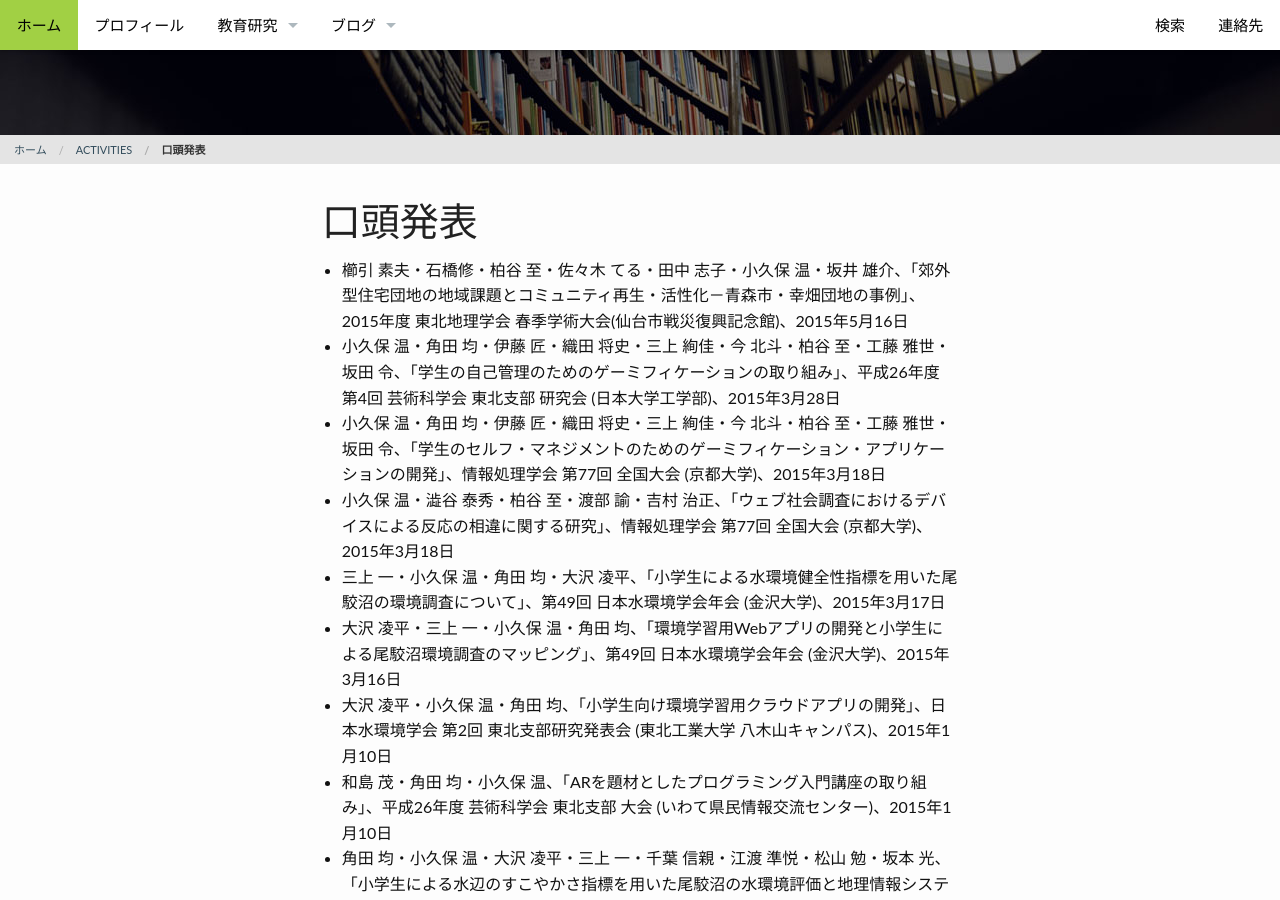
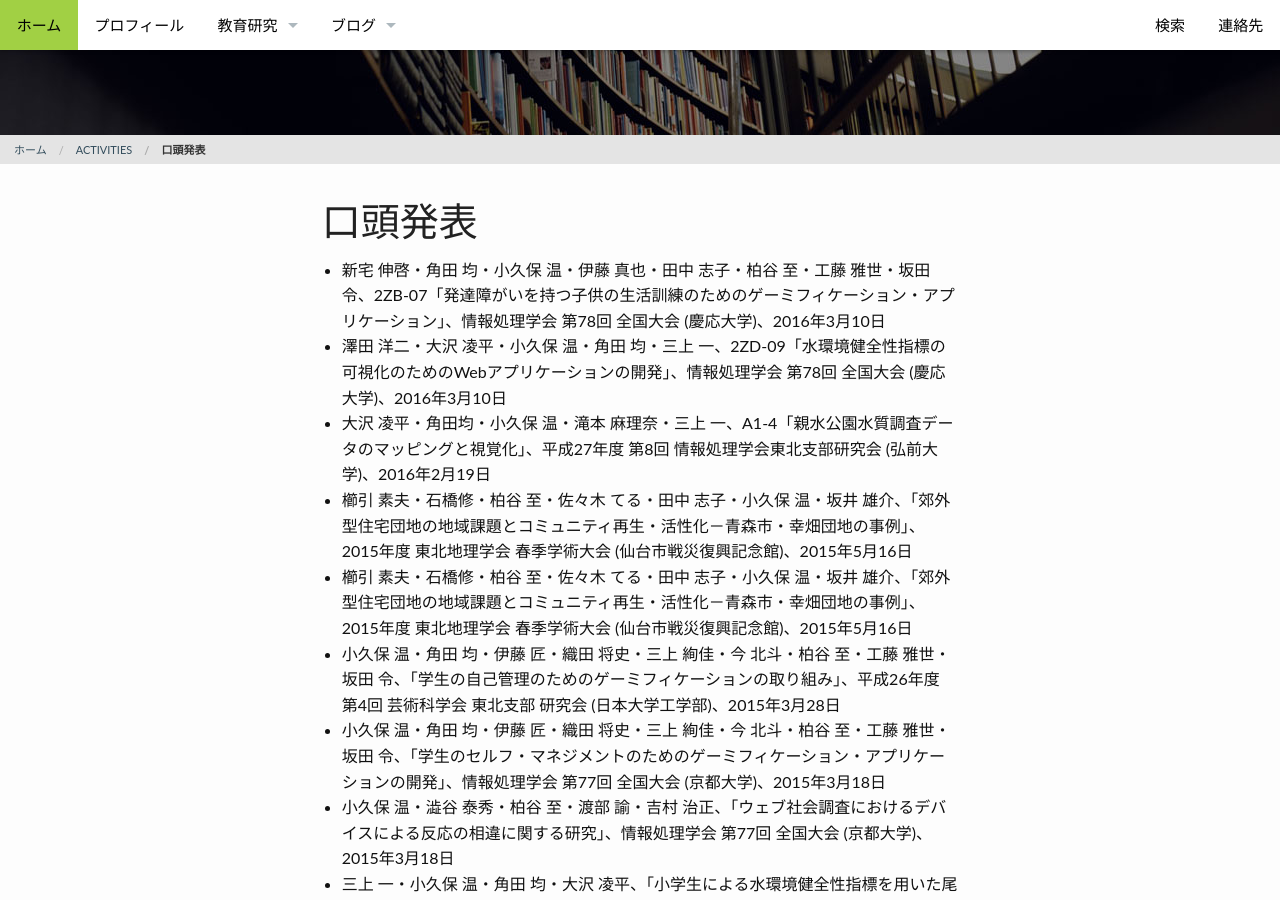
Before and after one commit to akokubo/akokubo.github.io, a Jekyll site: the page built from pages/activities/oral-presentations.md, in a window 1280 px wide and 900 px high, scrolled down 225 px. Built offline with Jekyll 4.4.1, drawn with Linux system fonts in a browser that asks for light colours.

Commit message:
情報処理学会の発表を追加

```diff
--- a/pages/activities/oral-presentations.md
+++ b/pages/activities/oral-presentations.md
@@ -7,7 +7,11 @@ header:
     image_fullwidth: "header_unsplash_02.jpg"
 ---
 
-* 櫛引 素夫・石橋修・柏谷 至・佐々木 てる・田中 志子・小久保 温・坂井 雄介、「郊外型住宅団地の地域課題とコミュニティ再生・活性化－青森市・幸畑団地の事例」、2015年度 東北地理学会 春季学術大会(仙台市戦災復興記念館)、2015年5月16日
+* 新宅 伸啓・角田 均・小久保 温・伊藤 真也・田中 志子・柏谷 至・工藤 雅世・坂田 令、2ZB-07「発達障がいを持つ子供の生活訓練のためのゲーミフィケーション・アプリケーション」、情報処理学会 第78回 全国大会 (慶応大学)、2016年3月10日
+* 澤田 洋二・大沢 凌平・小久保 温・角田 均・三上 一、2ZD-09「水環境健全性指標の可視化のためのWebアプリケーションの開発」、情報処理学会 第78回 全国大会 (慶応大学)、2016年3月10日
+* 大沢 凌平・角田均・小久保 温・滝本 麻理奈・三上 一、A1-4「親水公園水質調査データのマッピングと視覚化」、平成27年度 第8回 情報処理学会東北支部研究会 (弘前大学)、2016年2月19日
+* 櫛引 素夫・石橋修・柏谷 至・佐々木 てる・田中 志子・小久保 温・坂井 雄介、「郊外型住宅団地の地域課題とコミュニティ再生・活性化－青森市・幸畑団地の事例」、2015年度 東北地理学会 春季学術大会 (仙台市戦災復興記念館)、2015年5月16日
+* 櫛引 素夫・石橋修・柏谷 至・佐々木 てる・田中 志子・小久保 温・坂井 雄介、「郊外型住宅団地の地域課題とコミュニティ再生・活性化－青森市・幸畑団地の事例」、2015年度 東北地理学会 春季学術大会 (仙台市戦災復興記念館)、2015年5月16日
 * 小久保 温・角田 均・伊藤 匠・織田 将史・三上 絢佳・今 北斗・柏谷 至・工藤 雅世・坂田 令、「学生の自己管理のためのゲーミフィケーションの取り組み」、平成26年度 第4回 芸術科学会 東北支部 研究会 (日本大学工学部)、2015年3月28日
 * 小久保 温・角田 均・伊藤 匠・織田 将史・三上 絢佳・今 北斗・柏谷 至・工藤 雅世・坂田 令、「学生のセルフ・マネジメントのためのゲーミフィケーション・アプリケーションの開発」、情報処理学会 第77回 全国大会 (京都大学)、2015年3月18日
 * 小久保 温・澁谷 泰秀・柏谷 至・渡部 諭・吉村 治正、「ウェブ社会調査におけるデバイスによる反応の相違に関する研究」、情報処理学会 第77回 全国大会 (京都大学)、2015年3月18日
```
